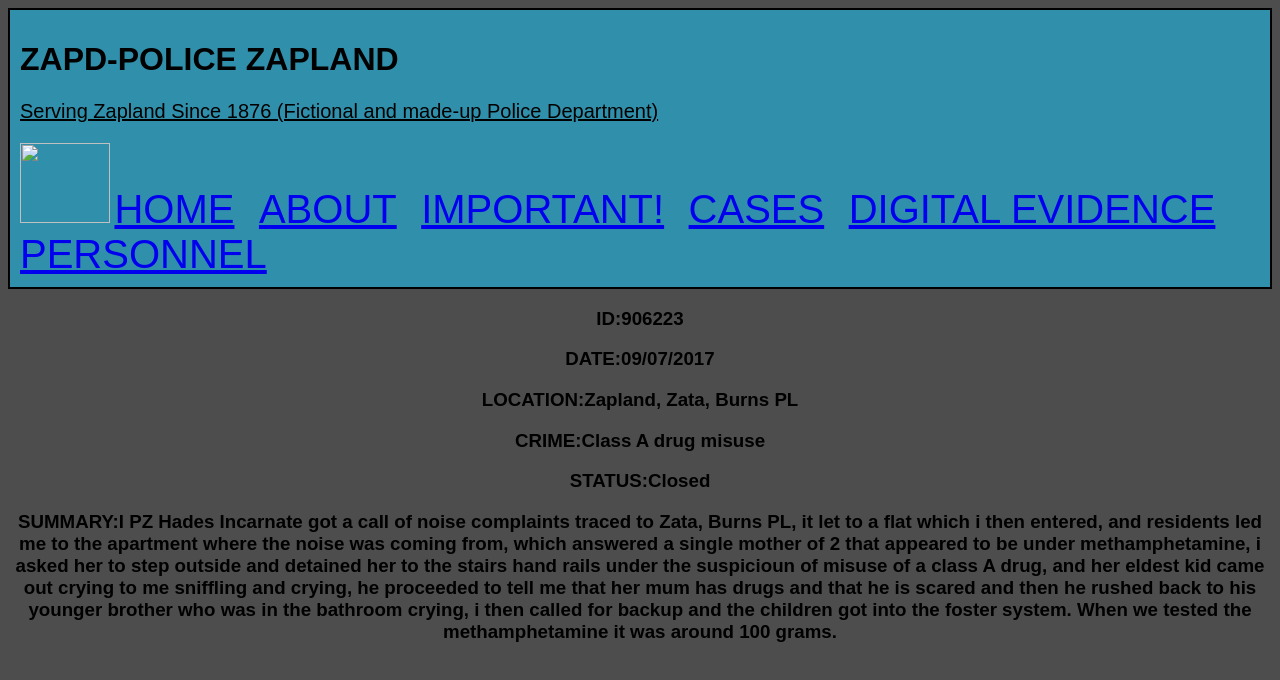
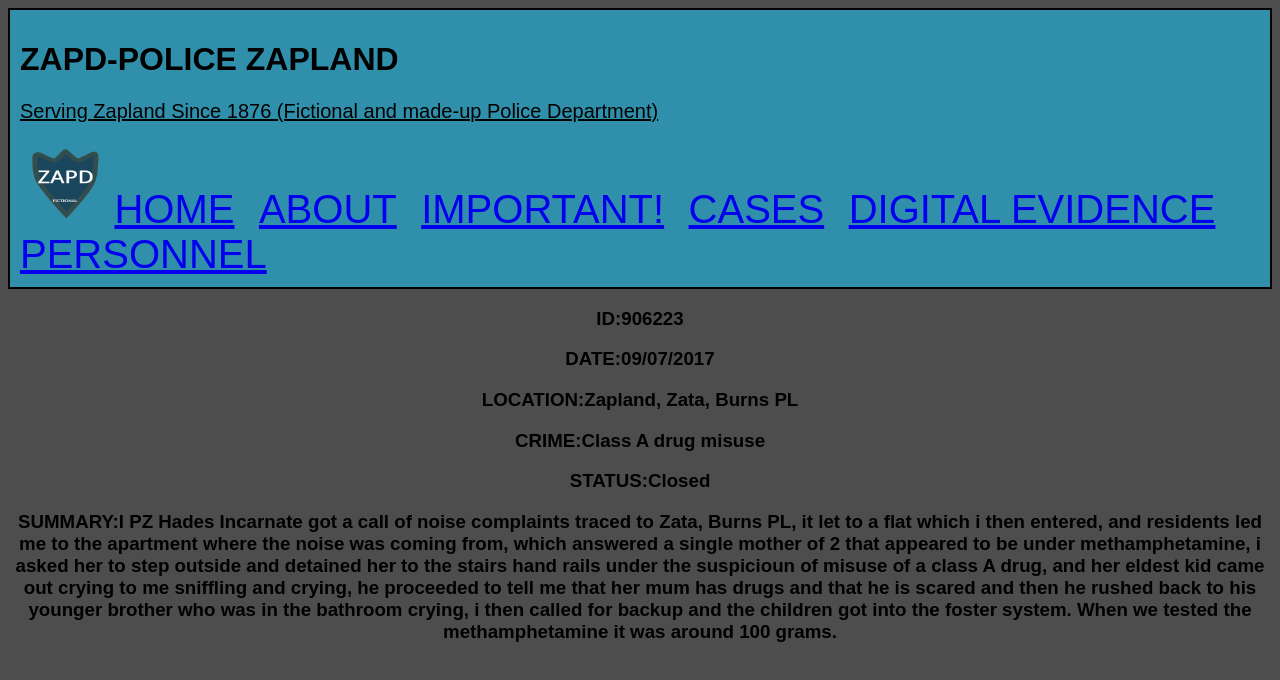
Before and after one commit to duimo4/Zapland-PD, a plain HTML site: page Case4.html in a window 1280 px wide. Drawn offline with Linux system fonts and the light colour scheme.

Commit message:
Case4.html

```diff
--- a/Case4.html
+++ b/Case4.html
@@ -11,7 +11,7 @@
 <div id="Border1">
 <h1>ZAPD-POLICE ZAPLAND</h1>
 <p><u>Serving Zapland Since 1876 (Fictional and made-up Police Department)</u></p>
-<img src="images/ZAPDLOGO.png">
+<img src="ZAPDLOGO.png">
 <a href="index.html">HOME</a>
 <a href="About.html">ABOUT</a>
 <a href="Important.html">IMPORTANT!</a>
```
